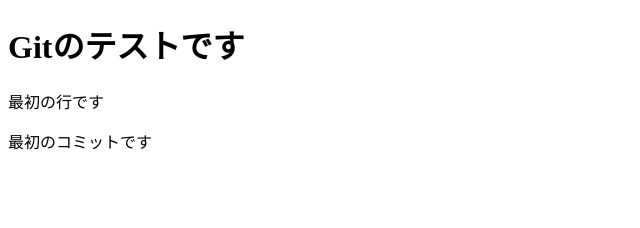
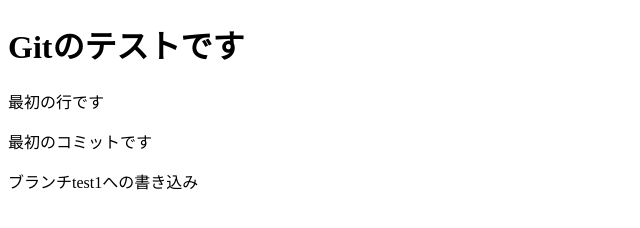
Before and after one commit to Kazuki-Kimura-b/kikuzak, a plain HTML site: page index.html in a window 1280 px wide. Shown: the whole page, without its empty margins (0-640 px from the left). Drawn offline with Linux system fonts and the light colour scheme.

Commit message:
test1へのコミット

```diff
--- a/index.html
+++ b/index.html
@@ -10,5 +10,6 @@
   <h1>Gitのテストです</h1>
   <p>最初の行です</p>
   <p>最初のコミットです</p>
+  <p>ブランチtest1への書き込み</p>
 </body>
 </html>
```
